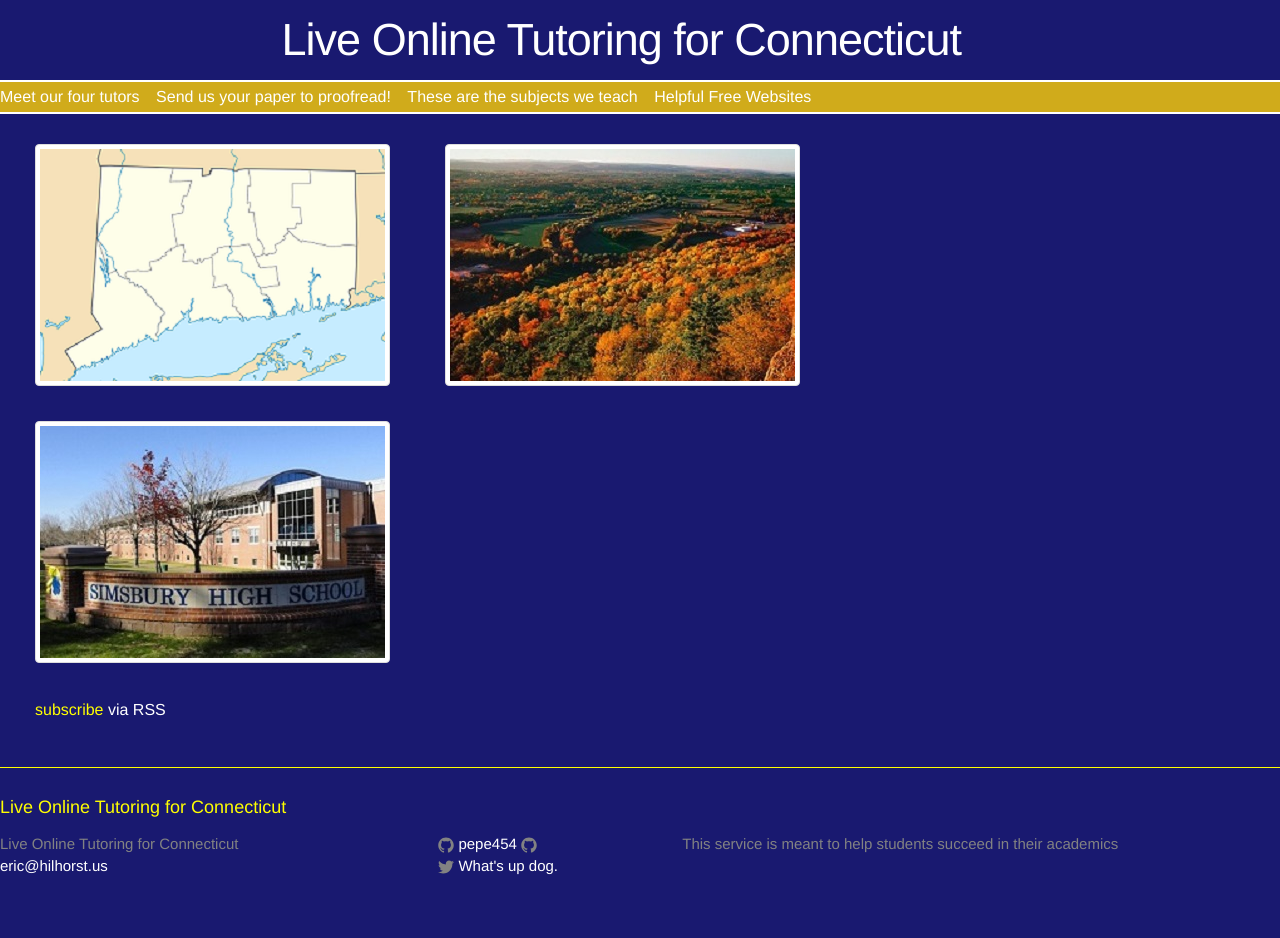
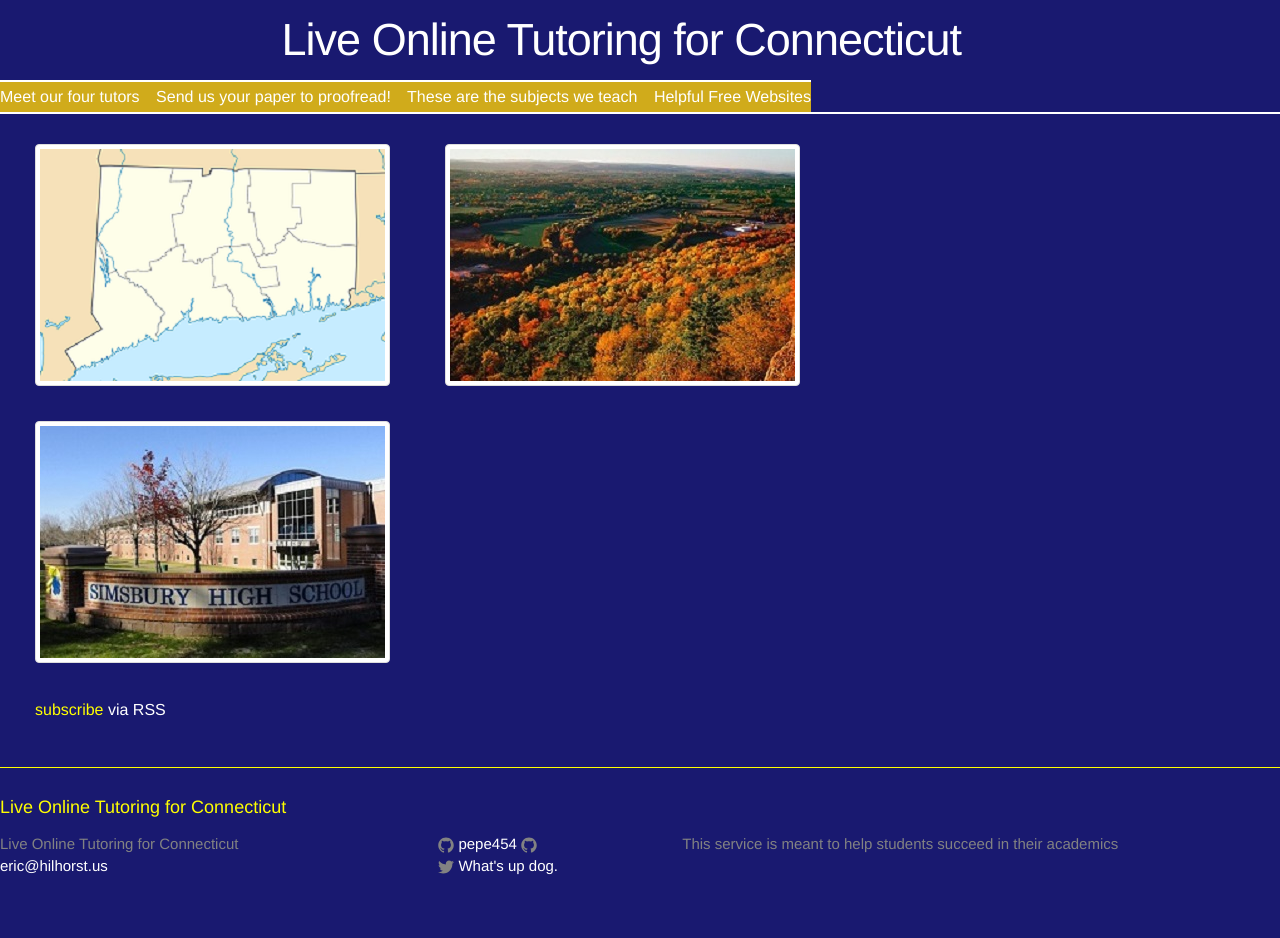
Before and after one commit to pepe454/pepe454.github.io, a Jekyll site: the page built from index.html, in a window 1280 px wide. Built offline with Jekyll 4.4.1, drawn with Linux system fonts in a browser that asks for light colours.

Commit message:
Update _layout.scss

```diff
--- a/_sass/_layout.scss
+++ b/_sass/_layout.scss
@@ -30,6 +30,8 @@
     margin-left: 0%;
     margin-right: 0%;
     border-top: 2px solid white;
+    display: inline-block;
+    text-align: center;
 
     .menu-icon {
         display: none;
@@ -37,8 +39,6 @@
 
 
     .page-link {
-        display: inline-block;
-        text-align:center;
         color: white;
         line-height: $base-line-height;
 
```
